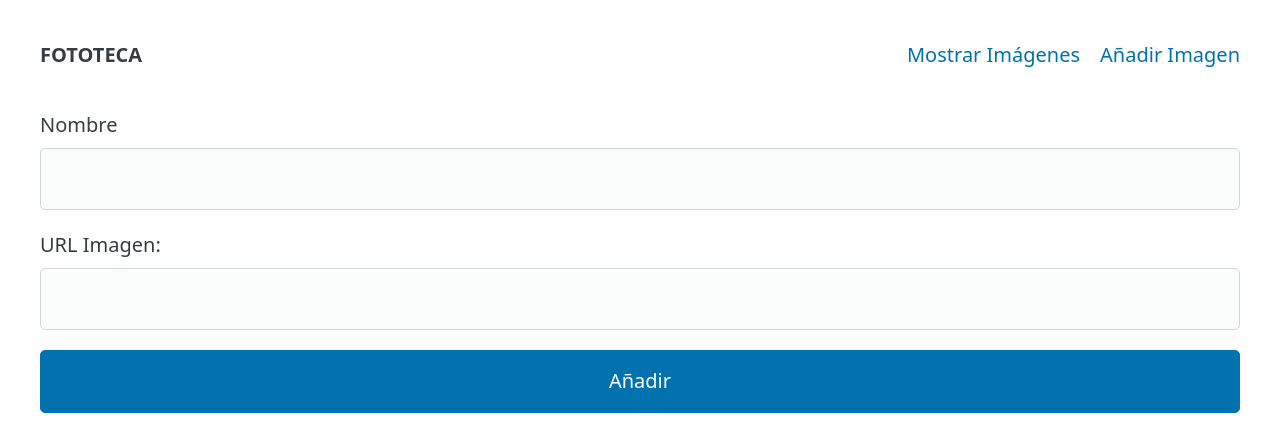
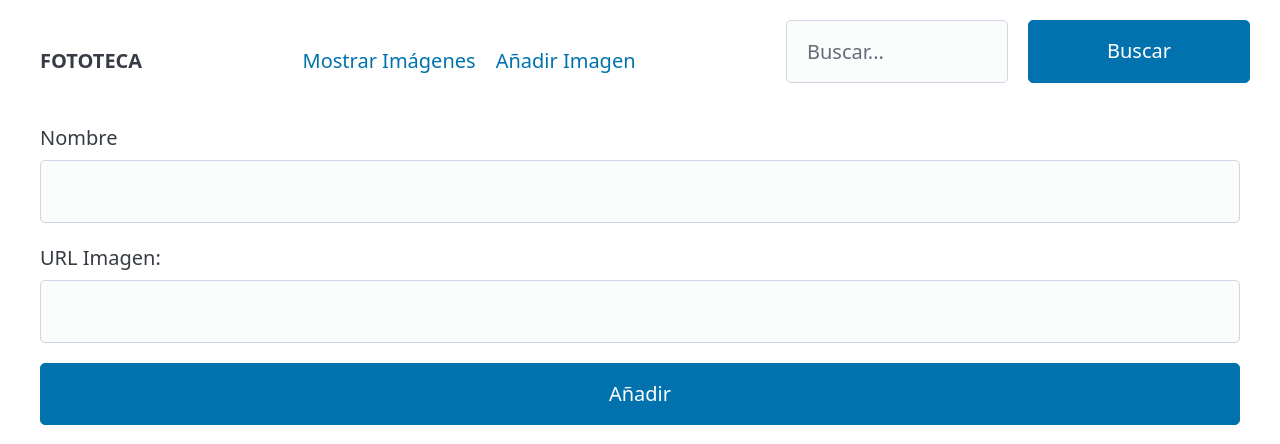
Before and after one commit to omiras/fototeca-uf1844-ironhack, a Node server app: page /add-image-form in a window 1280 px wide. Shown: the top 444 px of the page. Run offline with Node 20, Linux system fonts and the light colour scheme; some libraries are stand-ins or nearby versions.

Commit message:
planteada búsqueda

```diff
--- a/app.js
+++ b/app.js
@@ -12,7 +12,13 @@ app.use(express.urlencoded({ extended: true }));
 app.use(express.static('public'));
 
 // Base de datos de imágenes
-const images = [];
+const images = [{
+    title: "happy cat",
+    url: "https://images.pexels.com/photos/45201/kitty-cat-kitten-pet-45201.jpeg"
+}, {
+    title: "happy dog",
+    url: "https://images.pexels.com/photos/1805164/pexels-photo-1805164.jpeg?auto=compress&cs=tinysrgb&w=1260&h=750&dpr=1"
+}];
 
 // Especificar a Express que quiero usar EJS como motor de plantillas
 app.set('view engine', 'ejs');
@@ -29,6 +35,27 @@ app.get('/', (req, res) => {
     });
 });
 
+// Creamos un nuevo endpoint para gestionar la búsqueda
+app.get('/search', (req, res) => {
+    // Vamos a recibir algo con esta estructura http://localhost:3000/search?keyword=cat
+
+    // 1. Coger el el valor del parámetro keyword de la query string (cat)
+    // TODO
+
+    // 2. Usar el método filter para filtrar el array de images por el valor de (cat)
+    const filteredImages = images.filter(); // TODO
+
+    // Tema mayúsuclas-minúsuclas: dos opciones
+    // 1. Pasarlo todo a mínusculas con toLowerCase
+    // 2. Usar una expresión regular
+
+    // 3. Usar res.render para renderizar la vista home.ejs y pasarle el array de imágenes filtrado
+    res.render('home', {
+        images: filteredImages
+    })
+
+});
+
 // Cuando nos hagan una petición GET a '/add-image-form' renderizamos
 app.get('/add-image-form', (req, res) => {
     res.render('form', {
@@ -36,11 +63,12 @@ app.get('/add-image-form', (req, res) => {
     });
 });
 
+
+
 // Cuando nos hagan una petición POST a '/add-image-form' tenemos que recibir los datos del formulario y actualizar nuestra "base de datos"
-app.post('/add-image-form', (req, res) => {
+app.post('/add-image-form', async (req, res) => {
     // todos los datos vienen en req.body
     console.log(req.body);
-
 
     // 1. Actualizar el array 'images' con la información de req.body
     const { title, url } = req.body;
@@ -66,7 +94,10 @@ app.post('/add-image-form', (req, res) => {
 
     // 4julio: Tras insertar una imagen 'dejaremos' el formulario visible
     //res.send('Datos recibidos');
-    // Redirect es un método del objecto Response que permite 'redirigir' al cliente a un nuevo endpoint o vista
+    // Redirect es un método del objecto Response que permite 'redirigir' al cliente a un nuevo endpoint o
+
+    // TODO: SORT : Usar el sort de manera adecuada para ordenar las fotografías por fecha antes de responder al cliente
+
     res.render('form', {
         isImagePosted: true
     });
--- a/public/styles.css
+++ b/public/styles.css
@@ -10,3 +10,12 @@
 .alert.success {
     background-color: #04AA6D;
 }
+
+.image__title {
+    text-transform: uppercase;
+}
+
+.search-form {
+    display: flex;
+    gap: 1rem;
+}
--- a/views/form.ejs
+++ b/views/form.ejs
@@ -17,7 +17,7 @@
         <label for="title">Nombre</label>
         <input type="text" name="title" id="title" required>
         <label for="url">URL Imagen:</label>
-        <input type="url" name="url" id="url">
+        <input type="url" name="url" id="url" required>
         <input type="submit" value="Añadir">
     </form>
     <!-- Mostrar un mensaje de confirmación si el usuario acaba de isertar una imagen en la 'base de datos'-->
--- a/views/home.ejs
+++ b/views/home.ejs
@@ -23,7 +23,9 @@
                         <% for (const image of images) { %>
                             <article>
 
-                                    <header><%= image.title %></header>
+                                <header class="image__title">
+                                    <%= image.title %>
+                                </header>
 
                                 <div><img src="<%= image.url %>" alt="<%= image.title %>"></div>
                             </article>
--- a/views/partials/nav.ejs
+++ b/views/partials/nav.ejs
@@ -6,4 +6,10 @@
         <li><a href="/">Mostrar Imágenes</a></li>
         <li><a href="/add-image-form">Añadir Imagen</a></li>
     </ul>
+    <ul >
+        <form class="search-form" action="/search" method="get">
+            <input type="text" name="keyword" id="keyword" placeholder="Buscar...">
+            <input type="submit" value="Buscar">
+        </form>
+    </ul>
 </nav>
```
